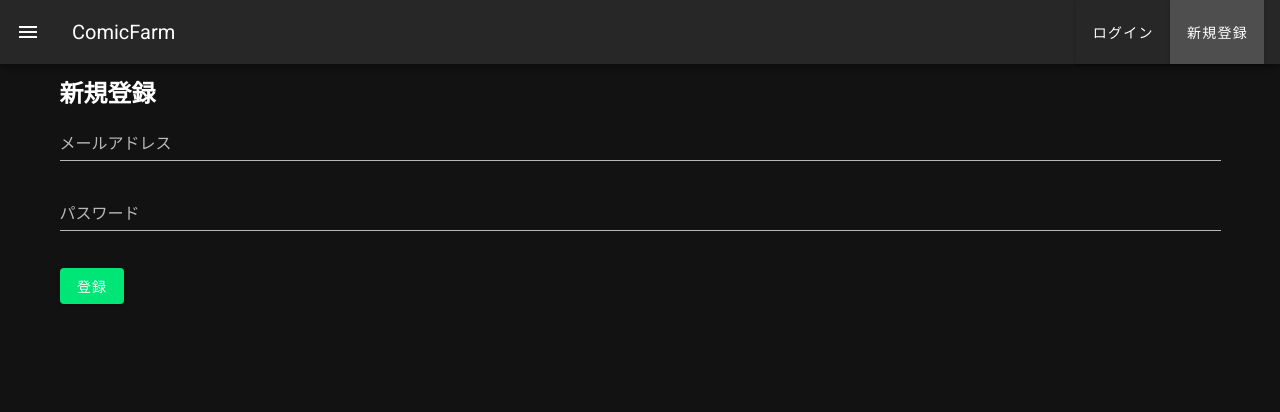
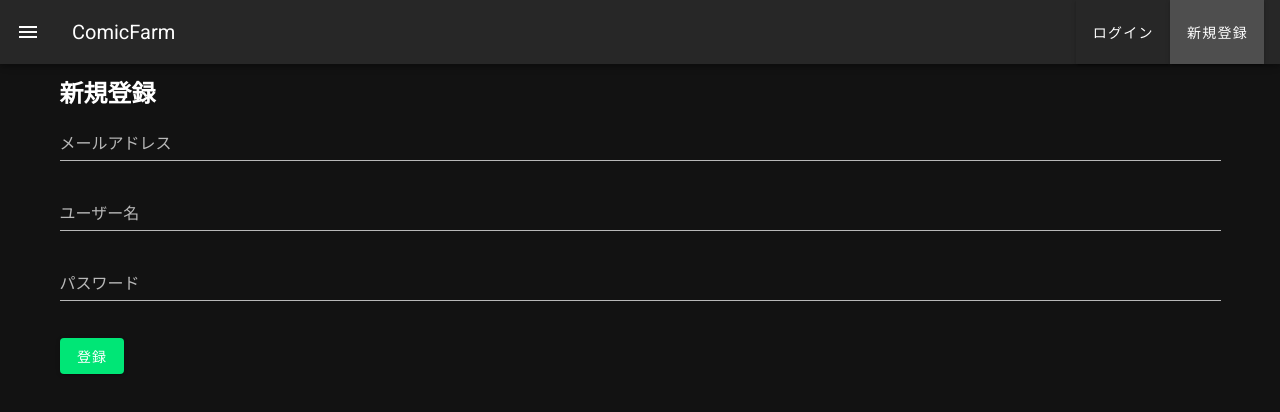
Before and after one commit to takamuraTK/comic_farm_nuxt, a Nuxt app: page /users/register in a window 1280 px wide. Shown: the top 412 px of the page. Built offline with nearby package versions, Linux system fonts and the light colour scheme; no server answers.

Commit message:
Add display name

```diff
--- a/app/pages/users/register.vue
+++ b/app/pages/users/register.vue
@@ -3,6 +3,7 @@
     <h2>新規登録</h2>
     <v-form ref="form" v-model="valid" lazy-validation>
       <v-text-field v-model="email" :rules="[required, emailRule]" label="メールアドレス"></v-text-field>
+      <v-text-field v-model="username" :rules="[required]" label="ユーザー名"></v-text-field>
       <v-text-field v-model="password" :rules="[required, passwordRule]" label="パスワード"></v-text-field>
       <v-btn :disabled="!valid" color="success" class="mt-4" @click="register">登録</v-btn>
     </v-form>
@@ -15,6 +16,7 @@ export default {
     return {
       valid: true,
       email: "",
+      username: "",
       password: "",
     };
   },
@@ -23,6 +25,7 @@ export default {
       if (this.$refs.form.validate()) {
         const response = await this.$authaxios.$post("/accounts:signUp", {
           email: this.email,
+          displayName: this.username,
           password: this.password,
           returnSecureToken: true,
         });
```
